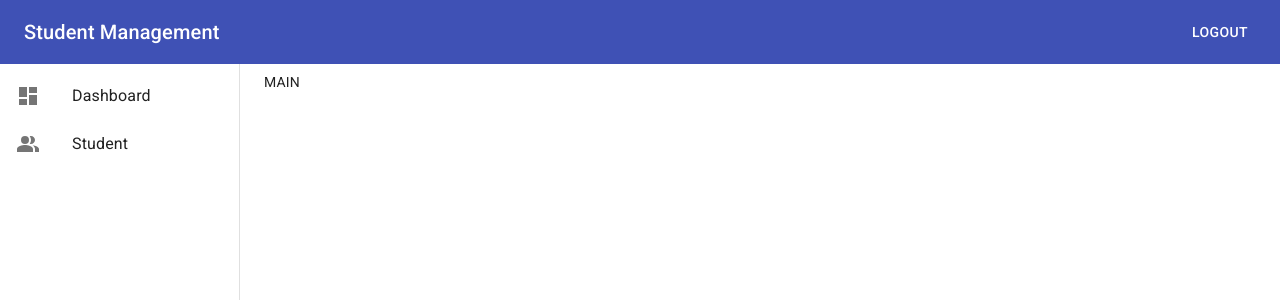
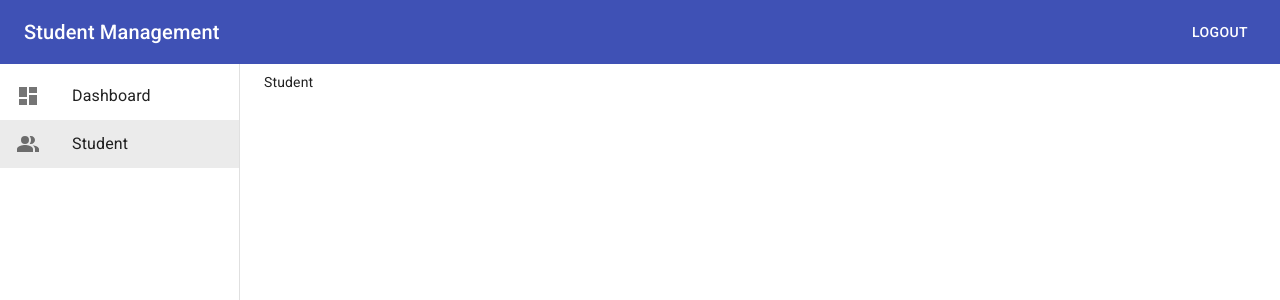
Before and after one commit to ngunguyen97/redux-saga, a React (Create React App) app: page /admin/students in a window 1280 px wide. Shown: the top 300 px of the page. Built offline with nearby package versions, Linux system fonts and the light colour scheme; sample sign-in values are in the browser's storage.

Commit message:
Active menu with react router dom NavLink

```diff
--- a/package.json
+++ b/package.json
@@ -54,5 +54,8 @@
       "last 1 firefox version",
       "last 1 safari version"
     ]
+  },
+  "devDependencies": {
+    "react-error-overlay": "^6.0.9"
   }
 }
--- a/src/components/common/Sidebar.tsx
+++ b/src/components/common/Sidebar.tsx
@@ -5,12 +5,22 @@ import ListItemText from '@material-ui/core/ListItemText';
 import { makeStyles } from '@material-ui/core/styles';
 import { Dashboard, PeopleAlt } from '@material-ui/icons';
 import React from 'react';
+import { NavLink } from 'react-router-dom';
 
 const useStyles = makeStyles((theme) => ({
   root: {
     width: '100%',
     maxWidth: 360,
     backgroundColor: theme.palette.background.paper,
+  },
+
+  link: {
+    color: 'inherit',
+    textDecoration: 'none',
+
+    '&.active > div': {
+      backgroundColor: theme.palette.action.selected,
+    },
   },
 }));
 
@@ -20,18 +30,23 @@ export default function Sidebar() {
   return (
     <div className={classes.root}>
       <List component="nav" aria-label="main mailbox folders">
+        <NavLink to="/admin/dashboard" className={classes.link}>
           <ListItem button>
             <ListItemIcon>
               <Dashboard />
             </ListItemIcon>
             <ListItemText primary="Dashboard" />
           </ListItem>
+        </NavLink>
+
+        <NavLink to="/admin/students" className={classes.link}>
           <ListItem button>
             <ListItemIcon>
               <PeopleAlt />
             </ListItemIcon>
             <ListItemText primary="Student" />
           </ListItem>
+        </NavLink>
       </List>
     </div>
   );
--- a/src/components/layout/Admin.tsx
+++ b/src/components/layout/Admin.tsx
@@ -1,7 +1,10 @@
 import { Box, makeStyles } from '@material-ui/core';
 import Header from 'components/common/Header';
 import Sidebar from 'components/common/Sidebar';
+import { Dashboard } from 'features/dashboard';
+import { Student } from 'features/student';
 import * as React from 'react';
+import { Route, Switch } from 'react-router-dom';
 
 const useStyles = makeStyles((theme) => ({
   root: {
@@ -38,7 +41,16 @@ export function AdminLayout() {
       <Box className={classes.sidebar}>
         <Sidebar />
       </Box>
-      <Box className={classes.main}>MAIN</Box>
+      <Box className={classes.main}>
+        <Switch>
+          <Route path="/admin/dashboard">
+            <Dashboard />
+          </Route>
+          <Route path="/admin/students">
+            <Student />
+          </Route>
+        </Switch>
+      </Box>
     </Box>
   );
 }
--- a/src/features/auth/authSaga.ts
+++ b/src/features/auth/authSaga.ts
@@ -8,9 +8,9 @@ function* handleLogin(payload: LoginPayload) {
     localStorage.setItem('access_token', 'fake_token');
     yield put(authActions.loginSuccess({ id: 1, name: 'John Doe' }));
 
-    yield put(push('/admin'));
+    yield put(push('/admin/dasboard'));
   } catch (error) {
-    yield put(authActions.loginFailure('Failure'));
+    if (error instanceof Error) yield put(authActions.loginFailure(error.message));
   }
 }
 
--- /dev/null
+++ b/src/features/dashboard/index.tsx
@@ -0,0 +1,5 @@
+import * as React from 'react';
+
+export function Dashboard() {
+  return <div>Dashboard</div>;
+}
--- /dev/null
+++ b/src/features/student/index.tsx
@@ -0,0 +1,5 @@
+import * as React from 'react';
+
+export function Student() {
+  return <div>Student</div>;
+}
```
Also changed, not shown: 1 other file (tests, documents, lock files or other folders). Lines whose indentation alone changed are shown as unchanged.
